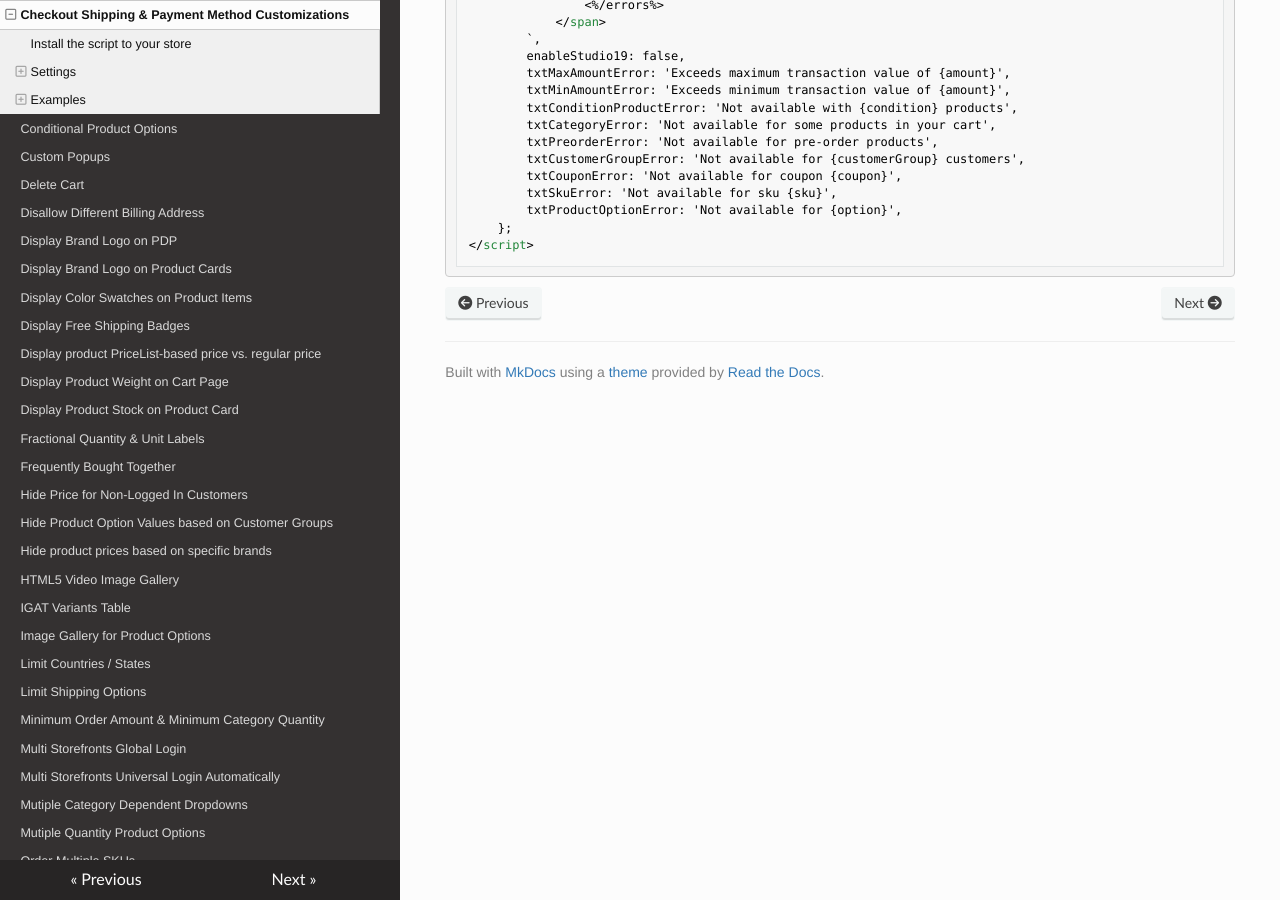
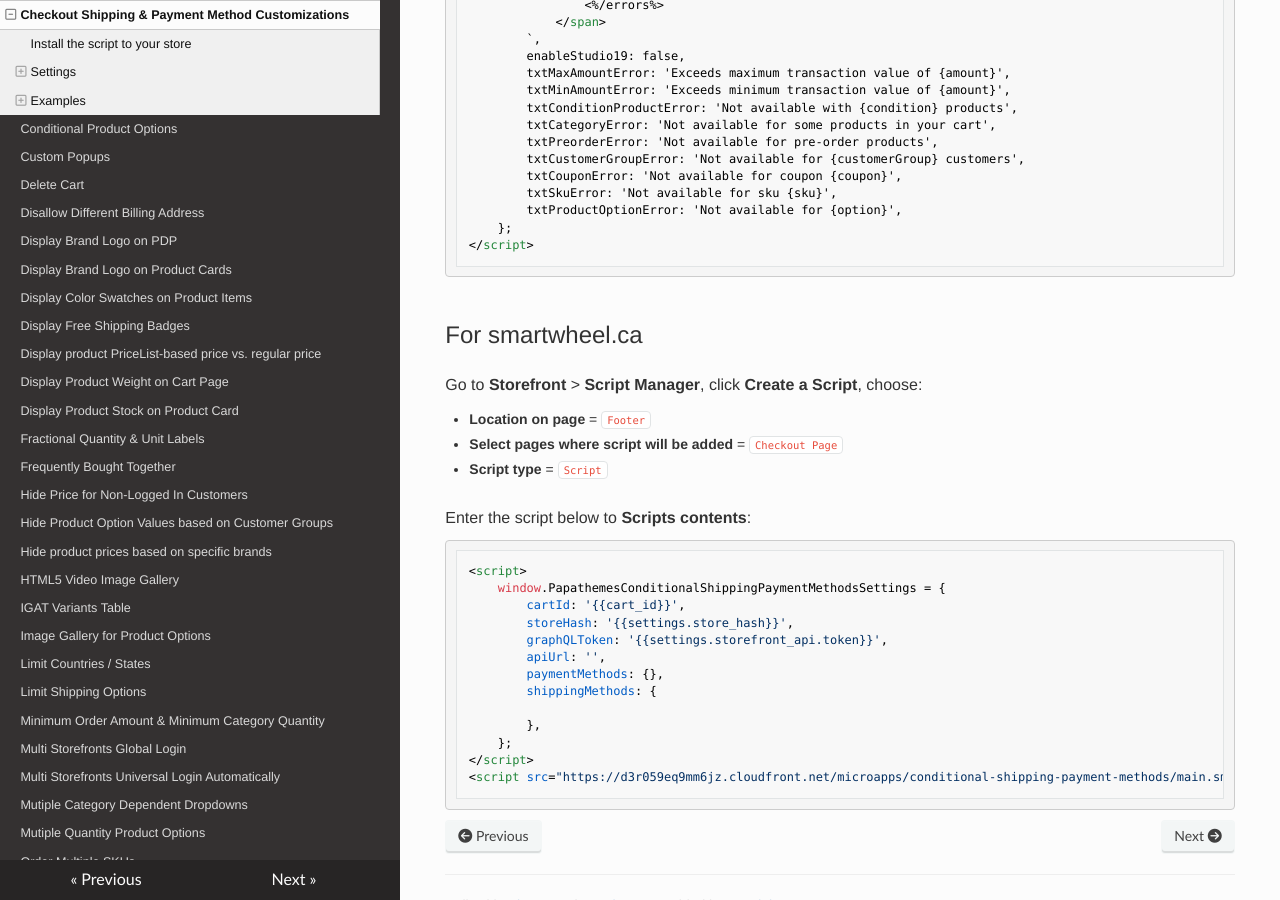
Before and after one commit to tvlgiao/bc-addons-docs, an MkDocs documentation site: the page built from docs/checkout-shipping-and-payment-method-customizations.md, in a window 1280 px wide and 900 px high, scrolled down 12037 px. Built offline with MkDocs 1.6.1, drawn with Linux system fonts in a browser that asks for light colours; nearby versions of some CDN libraries.

````diff
--- a/docs/checkout-shipping-and-payment-method-customizations.md
+++ b/docs/checkout-shipping-and-payment-method-customizations.md
@@ -584,3 +584,29 @@
     };
 </script>
 ```
+
+### For smartwheel.ca
+
+Go to **Storefront** > **Script Manager**, click **Create a Script**, choose:
+
+- **Location on page** = `Footer`
+- **Select pages where script will be added** = `Checkout Page`
+- **Script type** = `Script`
+
+Enter the script below to **Scripts contents**:
+
+```html
+<script>
+    window.PapathemesConditionalShippingPaymentMethodsSettings = {
+        cartId: '{{cart_id}}',
+        storeHash: '{{settings.store_hash}}',
+        graphQLToken: '{{settings.storefront_api.token}}',
+        apiUrl: '',
+        paymentMethods: {},
+        shippingMethods: {
+
+        },
+    };
+</script>
+<script src="https://d3r059eq9mm6jz.cloudfront.net/microapps/conditional-shipping-payment-methods/main.smartwheel.ca.js" async defer></script>
+```
--- a/mkdocs.yml
+++ b/mkdocs.yml
@@ -5,6 +5,7 @@
 - Add File Upload Field on Registration Page: file-upload.md
 - Add Shipping Option Your Customer's Shipping Account: customer-account-shipping-option.md
 - Add Signature on Delivery on Checkout Page: checkout-signature-delivery.md
+- Add to Cart Child Products from Product Pick List: add-child-products-picklist.md
 - Apparel Product Options: apparel-product-options.md
 - Automatically Add Additional Product To Cart: add-product-to-cart-automatically.md
 - Automatically Add Product to Cart Based on Customer Group: add-product-to-cart-automatically-based-on-customer-group.md
@@ -50,6 +51,7 @@
 - Product Card Lowest Price: product-card-lowest-price.md
 - Product Card Unit Price: product-card-unit-price.md
 - Product Designer: product-designer.md
+- Product Pick List Dropdown and Price: product-pick-list-dropdown-and-price.md
 - Product Pick List Price: product-pick-list-price.md
 - Product Review Images: product-review-images.md
 - Quantity In Cart: quantity-in-cart.md
````
Also changed, not shown: docs/add-child-products-picklist.md (added, +19 -0 lines), docs/index.md (+2 -0 lines), docs/product-pick-list-dropdown-and-price.md (added, +33 -0 lines), docs/img/add-child-products-picklist-cart.png (added), docs/img/add-child-products-picklist.png (added), docs/img/product-picklist-dropdown-price.png (added).
